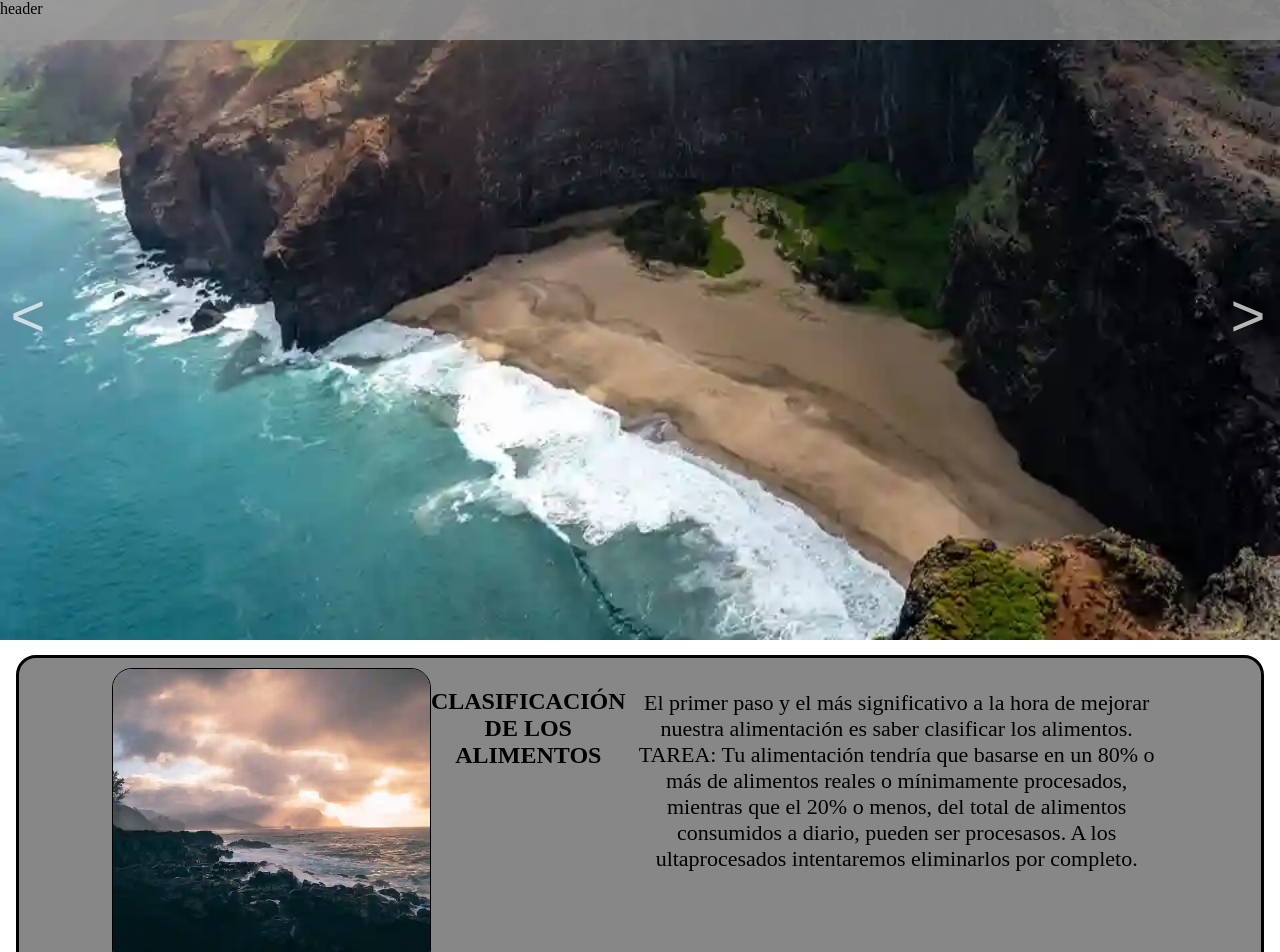
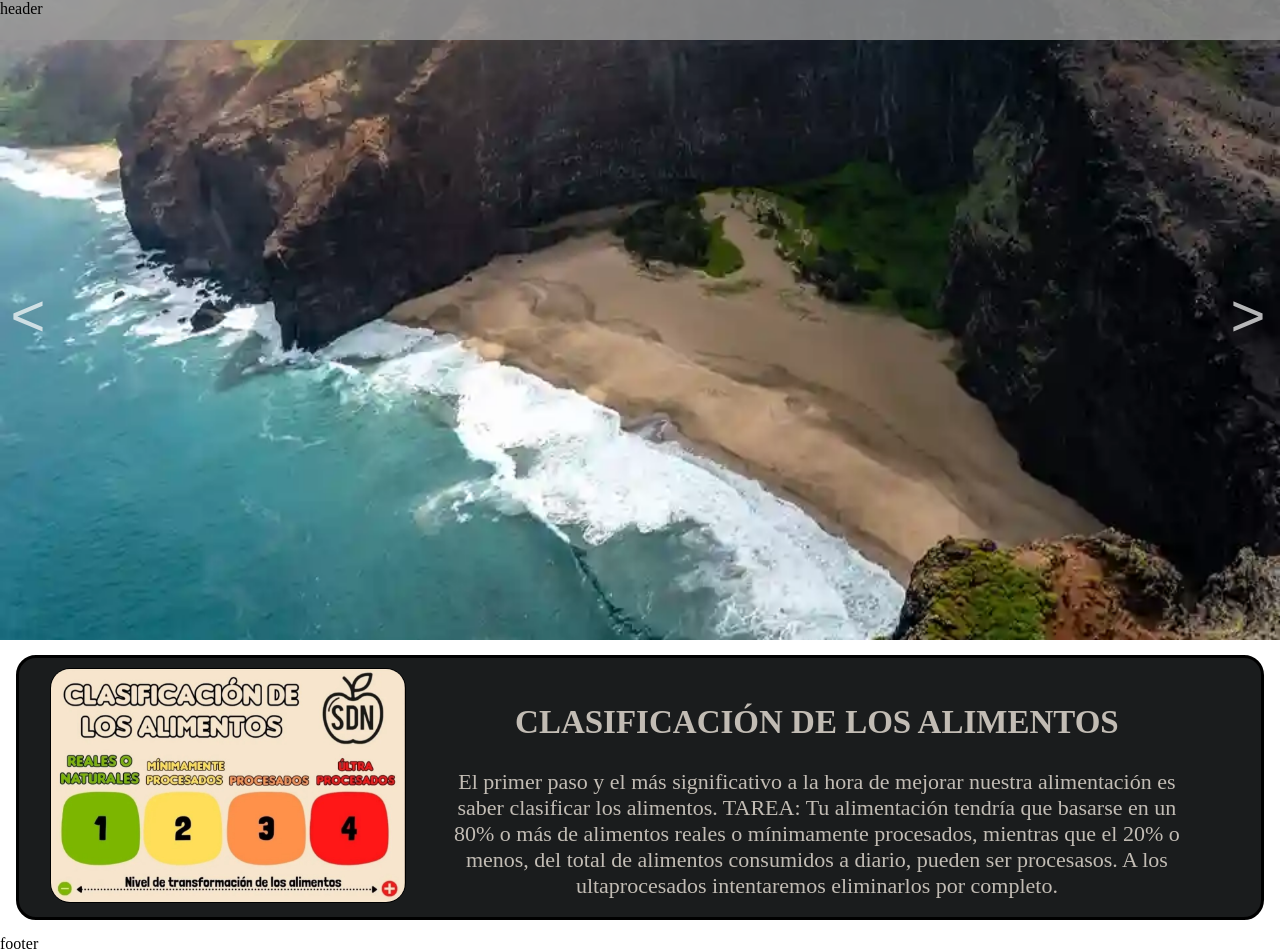
Before and after one commit to Programmer13579/gym_trainer_page, a React (Create React App) app: page / in a window 1280 px wide. Shown: the top 952 px of the page. Built offline with nearby package versions, Linux system fonts and the light colour scheme.

Commit message:
Modifiqué Nivel_1

```diff
--- a/src/App.css
+++ b/src/App.css
@@ -2,4 +2,5 @@ body{
     margin: 0;
     padding: 0;
     scroll-behavior: smooth;
+    -webkit-tap-highlight-color: rgba(0, 0, 0, 0);
 }
--- a/src/Components/Nivel_1.jsx
+++ b/src/Components/Nivel_1.jsx
@@ -1,16 +1,18 @@
 import React from 'react'
 import "../Styles/niveles.css"
-import imagen1 from "../img/imagen7.webp"
+import imagen1 from "../img/Nivel-1_(1).jpg"
 
 const Nivel_1 = () => {
     return (
         <div className='nivelContainer'>
-            <div className="info">
-                <img src={imagen1} alt="" />
-                <h2>CLASIFICACIÓN DE LOS ALIMENTOS</h2>
-                <p>El primer paso y el más significativo a la hora de mejorar nuestra alimentación es saber clasificar los alimentos.
-
-TAREA: Tu alimentación tendría que basarse en un 80% o más de alimentos reales o mínimamente procesados, mientras que el 20% o menos, del total de alimentos consumidos a diario, pueden ser procesasos. A los ultaprocesados intentaremos eliminarlos por completo.</p>
+            <div className="datos">
+                <div className="imagen">
+                    <img src={imagen1} alt="" />
+                </div>
+                <div className="info">
+                    <h2>CLASIFICACIÓN DE LOS ALIMENTOS</h2>
+                    <p>El primer paso y el más significativo a la hora de mejorar nuestra alimentación es saber clasificar los alimentos. TAREA: Tu alimentación tendría que basarse en un 80% o más de alimentos reales o mínimamente procesados, mientras que el 20% o menos, del total de alimentos consumidos a diario, pueden ser procesasos. A los ultaprocesados intentaremos eliminarlos por completo.</p>
+                </div>
             </div>
         </div>
     )
--- a/src/Styles/niveles.css
+++ b/src/Styles/niveles.css
@@ -1,25 +1,50 @@
 .nivelContainer{
-    background-color: rgb(135, 135, 135);
+    background-color: rgb(26, 28, 29);
     width: 97%;
     margin: 15px auto;
     border: solid 3px black;
     border-radius: 20px;
     overflow: hidden;
     text-align: center;
+    color: rgb(194, 188, 180);
 }
-.nivelContainer .info{
-    width: 85%;
+.nivelContainer .datos{
+    width: 95%;
     margin: 10px auto;
     border-radius: 20px;
     display: flex;
 }
-.info img{
+.imagen{
+    display: block;
+    max-width: 30%;
+    max-height: 300px;
+    margin: auto;
+}
+.imagen img{
+    max-width: 100%;
+    max-height: 300px;
+    object-fit: cover;
     border: solid 1px black;
-    object-fit: cover;
-    width: 30%;
-    height: 300px;
     border-radius: 20px;
 }
+.info{
+    margin: auto;
+    margin-right: 0;
+    font-size: 22px;
+    width: 70%;
+}
 .info p{
-    font-size: 22px;
+    width: 90%;
+    margin: 0 auto;
 }
+@media screen and (max-width: 950px) {
+    .nivelContainer .datos{
+        display: block;
+    }
+    .imagen{
+        max-width: 100%;
+    }
+    .info{
+        width: 100%;
+    }
+}
```
Also changed, not shown: 18 other files (tests, documents, lock files or other folders).
